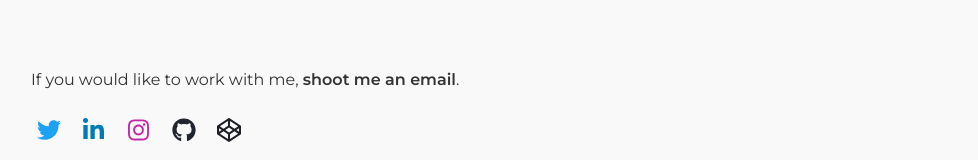
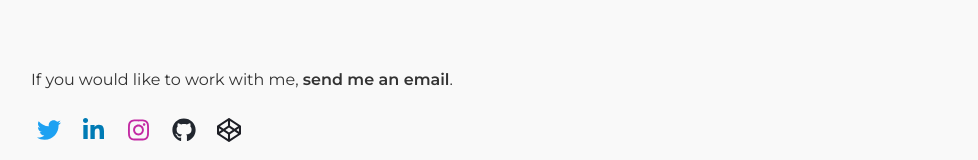
Before and after one commit to ishmaell/my-website, a React (Create React App) app: page / in a window 1280 px wide. Shown: the part 489-649 px from the top of the page, without its empty margins (149-1127 px from the left). Built offline with nearby package versions, Linux system fonts and the light colour scheme.

Commit message:
Modified footer text content

```diff
--- a/src/components/Footer.jsx
+++ b/src/components/Footer.jsx
@@ -12,7 +12,7 @@ export function Footer() {
         <footer>
             <div className="container">
                 <div className="message-me">
-                    <p>If you would like to work with me, <a href="mailto:isiakaismaila@gmail.com">shoot me an email</a>.</p>
+                    <p>If you would like to work with me, <a href="mailto:isiakaismaila@gmail.com">send me an email</a>.</p>
                 </div>
                 <ul className="footer-social-links">
                     <li>
```
